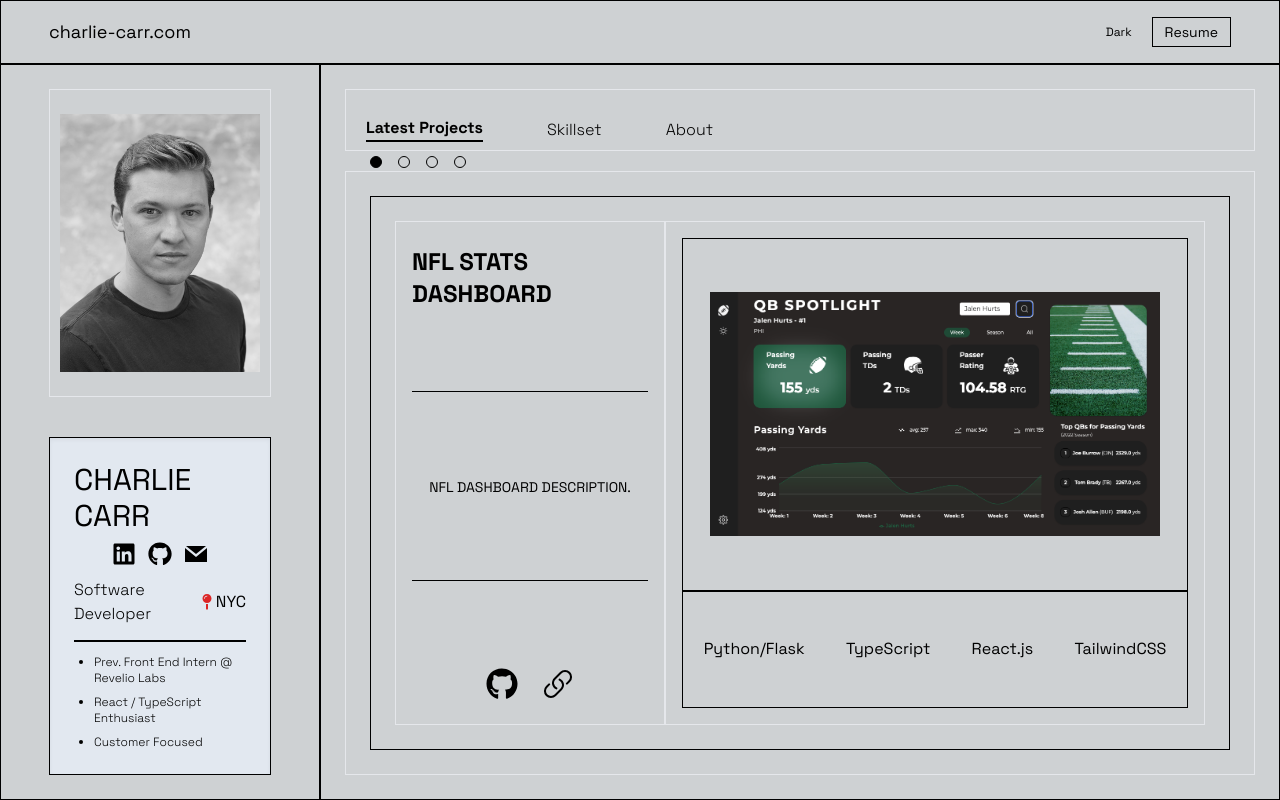
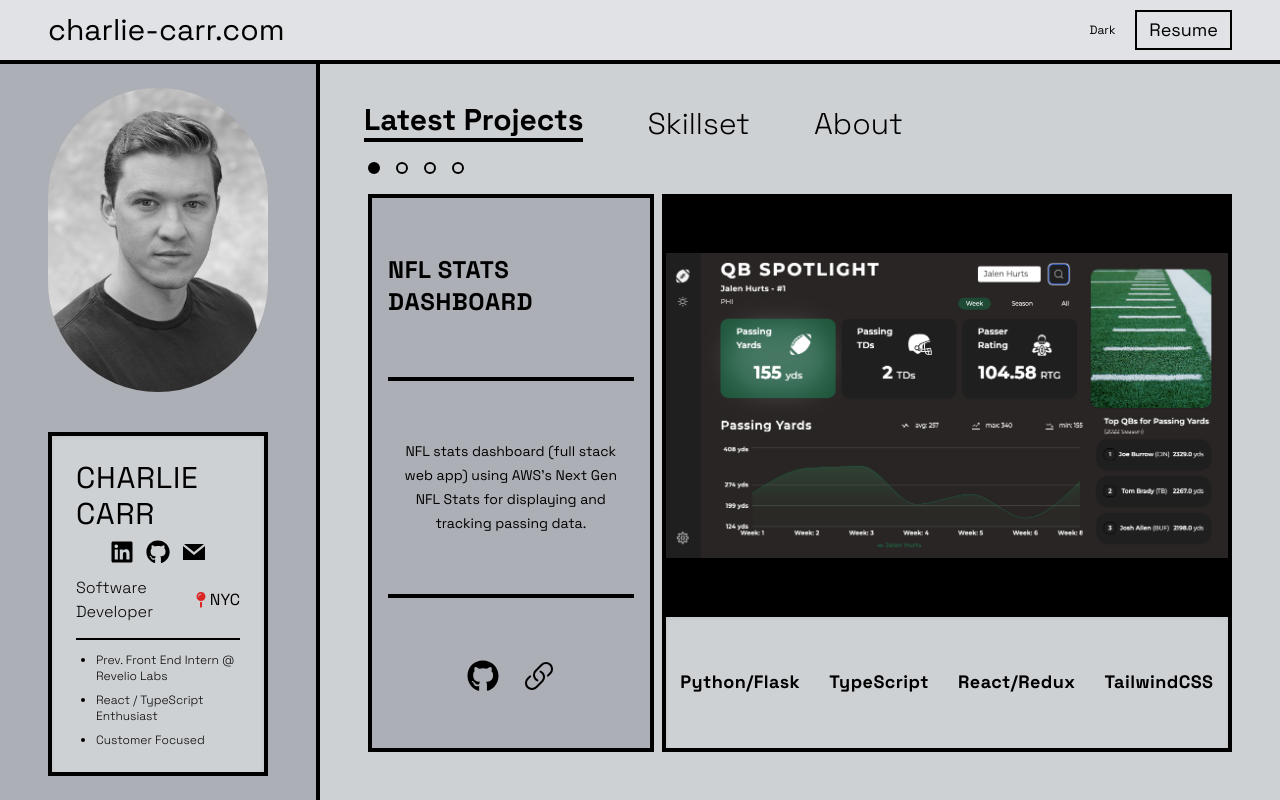
Before and after one commit to CharlesCarr/charlie_dev_portfolio, a Next.js app: page / in a window 1280 px wide. Built offline with nearby package versions, Linux system fonts and the light colour scheme.

Commit message:
remove borders and update positioning

```diff
--- a/components/Header.tsx
+++ b/components/Header.tsx
@@ -11,16 +11,16 @@
   // const [showHamMenu, setShowHamMenu] = useState<boolean>(false);
 
   return (
-    <header className="flex h-16 w-full justify-between items-center px-12 border border-black">
+    <header className="flex h-16 w-full justify-between items-center px-12  border-b-black border-t-0 border-x-0 border-4 bg-[#e1e2e6]">
       {/* right header */}
       <div className="flex justify-center items-center">
-        <p className="text-lg">charlie-carr.com</p>
+        <p className="text-3xl">charlie-carr.com</p>
       </div>
 
       {/* left header */}
       <div className="flex items-center justify-center">
         <p className="text-xs">Dark</p>
-        <button className="border ml-5 border-black py-1 px-3 text-sm">
+        <button className="border-2 ml-5 border-black py-1 px-3 text-lg">
           Resume
         </button>
       </div>
--- a/components/Project.tsx
+++ b/components/Project.tsx
@@ -12,32 +12,38 @@
   };
 
   return (
-    <div className="h-full w-full border border-black flex justify-center items-center p-6">
+    <div className="h-full w-full flex justify-center items-center">
       {/* left side project */}
-      <div className="w-1/3 h-full border flex flex-col justify-between items-center py-6 px-4">
-        <h1 className="font-bold mb-2 text-2xl">{title}</h1>
-        <div className="w-full h-1 border-t border-black mb-2"></div>
+      <div className="w-1/3 h-full border-4 border-black flex flex-col justify-between items-center py-14 px-4 mr-2 bg-[#acafb5]">
+        <h1 className="font-bold mb-2 text-2xl tracking-wide">{title}</h1>
+        <div className="w-full h-1 border-t-black border-b-0 border-x-0 border-4 mb-2"></div>
         <p className="text-sm text-center leading-6 px-3">{description}</p>
-        <div className="w-full h-4 border-t border-black mt-2"></div>
+        <div className="w-full h-4 border-t-black border-b-0 border-x-0 border-4 mt-2"></div>
         <ul className="m-0 p-0 w-full flex justify-center items-center">
           <li>
-            <FaGithub className="w-8 h-8 mr-3 cursor-pointer" onClick={() => gitHubClickHandler()} />
+            <FaGithub
+              className="w-8 h-8 mr-3 cursor-pointer"
+              onClick={() => gitHubClickHandler()}
+            />
           </li>
           <li>
-            <LinkIcon className="w-8 h-8 ml-3 cursor-pointer" onClick={() => demoClickHandler()} />
+            <LinkIcon
+              className="w-8 h-8 ml-3 cursor-pointer"
+              onClick={() => demoClickHandler()}
+            />
           </li>
         </ul>
       </div>
 
       {/* right side project */}
-      <div className="w-2/3 h-full border flex flex-col items-center justify-center p-4">
+      <div className="w-2/3 h-full flex flex-col items-center justify-center">
         {/* change to video soon */}
-        <div className="w-full h-3/4 border border-black flex justify-center items-center">
-          <Image src={image} height={"225"} width={"450"} />
+        <div className="w-full h-3/4 flex justify-center items-center border-t-black border-x-black border-b-0 border-4 relative bg-black">
+          <Image src={image} layout="fill" objectFit="contain" />
         </div>
-        <ul className="w-full h-1/4 border border-black flex justify-around items-center">
+        <ul className="w-full h-1/4 flex justify-around items-center  border-4 border-black shadow-inner">
           {tech.map((t: string) => (
-            <li>{t}</li>
+            <li className="font-bold text-lg tracking-wide">{t}</li>
           ))}
         </ul>
       </div>
--- a/components/sections/LeftSection.tsx
+++ b/components/sections/LeftSection.tsx
@@ -5,13 +5,13 @@
 
 function LeftSection() {
   return (
-    <section className="w-1/4 h-full flex flex-col border border-black px-12 py-6">
-      <div className="w-full h-1/2 flex flex-col justify-center items-center border">
-        <Image src={Headshot} width={"200"} height={"200"} />
+    <section className="w-1/4 h-full flex flex-col border-r-4 border-black border-0 px-12 py-6 bg-[#acafb5]">
+      <div className="w-full h-1/2 flex flex-col justify-center items-center relative">
+        <Image src={Headshot} layout="fill" objectFit="cover" className="rounded-full" />
       </div>
 
-      <div className="w-full h-1/2 flex flex-col justify-between items-center border border-black mt-10 p-6 bg-slate-200 shadow-inner">
-        <p className="text-3xl mb-2">CHARLIE CARR</p>
+      <div className="w-full h-1/2 flex flex-col justify-between items-center border-4 border-black mt-10 p-6 shadow-inner bg-[#ced1d3]">
+        <p className="text-3xl mb-2 tracking-wide">CHARLIE CARR</p>
         <ul className="w-full flex justify-center items-center m-0 p-0">
           <li className="mr-3">
             <FaLinkedin className="w-6 h-6 cursor-pointer" />
--- a/components/sections/ProjectsSection.tsx
+++ b/components/sections/ProjectsSection.tsx
@@ -9,16 +9,16 @@
   {
     title: "NFL STATS DASHBOARD",
     image: NFLImg,
-    description: "NFL DASHBOARD DESCRIPTION.",
+    description: "NFL stats dashboard (full stack web app) using AWS's Next Gen NFL Stats for displaying and tracking passing data.",
     github: "https://github.com/CharlesCarr/nfl_nextgen_stats",
     demo: "https://react-nfl.onrender.com/",
-    tech: ["Python/Flask", "TypeScript", "React.js", "TailwindCSS"],
+    tech: ["Python/Flask", "TypeScript", "React/Redux", "TailwindCSS"],
   },
   {
     title: "NFT WEBSITE",
     image: NFTCollectionImg,
     description:
-      "This is a professional enterprise landing page to display NFT collections with a clean and modern design. NFT images were created using StarryAI's AI generation. Users are able to view and filter by different collections.",
+      "NFT collection website with a clean and modern design. NFT images were created using StarryAI's AI generation.",
     github: "https://github.com/CharlesCarr/next-nft-landing-page",
     demo: "https://next-nft-landing-page.vercel.app/",
     tech: ["React JS", "TypeScript", "Next.js", "TailwindCSS"],
@@ -27,7 +27,7 @@
     title: "MY WORKOUT APP",
     image: WorkoutImg,
     description:
-      "This is a mobile friendly, custom workout tracker web app built with React. After creating a profile, users are able to create, save, and edit workouts to store in the user’s library of workouts. Users can then select a workout for the day to have on hand while at the gym.",
+      "Custom workout tracker web app. Enabling users to create profiles and create, save, and edit workouts. Ability to select workout for the day to have on hand while at the gym.",
     github: "https://github.com/CharlesCarr/workout-v2",
     demo: "https://workout-tracker-faa13.web.app/",
     tech: ["React JS", "Material UI", "Firebase"],
@@ -36,7 +36,7 @@
     title: "STOCKCHARTZ",
     image: StockChartImg,
     description:
-      "This project allows users to input stock tickers to display animated, responsive stock price chart data. The user can add up to two stock tickers and compare side by side with a biaxial chart. Users are also able to view percentage change performance. Stock price data is fetched from an external API for current pricing.",
+      "Stock tracking chart web app. Users input stock ticker(s) to display and compare stock price chart data and percentage change.",
     github: "https://github.com/CharlesCarr/react-stock-chart",
     demo: "https://stockchartz.web.app/",
     tech: ["React JS", "Chakra UI", "Polygon.io API", "Recharts"],
@@ -50,29 +50,29 @@
 
   return (
     <div className="h-full w-full relative">
-      <ul className="absolute flex justify-center items-center -top-10 left-0">
+      <ul className="absolute flex justify-center items-center -top-8 left-0">
         <li
           className={`${
             projectSelected === 0 ? "bg-black" : null
-          } mr-4 border border-black w-3 h-3 rounded-full cursor-pointer`}
+          } mr-4 border-2 border-black w-3 h-3 rounded-full cursor-pointer`}
           onClick={() => setProjectSelected(0)}
         ></li>
         <li
           className={`${
             projectSelected === 1 ? "bg-black" : null
-          } mr-4 border border-black w-3 h-3 rounded-full cursor-pointer`}
+          } mr-4 border-2 border-black w-3 h-3 rounded-full cursor-pointer`}
           onClick={() => setProjectSelected(1)}
         ></li>
         <li
           className={`${
             projectSelected === 2 ? "bg-black" : null
-          } mr-4 border border-black w-3 h-3 rounded-full cursor-pointer`}
+          } mr-4 border-2 border-black w-3 h-3 rounded-full cursor-pointer`}
           onClick={() => setProjectSelected(2)}
         ></li>
         <li
           className={`${
             projectSelected === 3 ? "bg-black" : null
-          } mr-4 border border-black w-3 h-3 rounded-full cursor-pointer`}
+          } mr-4 border-2 border-black w-3 h-3 rounded-full cursor-pointer`}
           onClick={() => setProjectSelected(3)}
         ></li>
       </ul>
@@ -88,7 +88,6 @@
         />
       )}
       {projectSelected === 1 && (
-        <div className="h-full w-full border border-black">
           <Project
             title={allProjects[1].title}
             image={allProjects[1].image}
@@ -97,10 +96,8 @@
             demo={allProjects[1].demo}
             tech={allProjects[1].tech}
           />
-        </div>
       )}
       {projectSelected === 2 && (
-        <div className="h-full w-full border border-black">
           <Project
             title={allProjects[2].title}
             image={allProjects[2].image}
@@ -109,10 +106,8 @@
             demo={allProjects[2].demo}
             tech={allProjects[2].tech}
           />
-        </div>
       )}
       {projectSelected === 3 && (
-        <div className="h-full w-full border border-black">
           <Project
             title={allProjects[3].title}
             image={allProjects[3].image}
@@ -121,7 +116,6 @@
             demo={allProjects[3].demo}
             tech={allProjects[3].tech}
           />
-        </div>
       )}
     </div>
   );
--- a/components/sections/RightSection.tsx
+++ b/components/sections/RightSection.tsx
@@ -19,16 +19,16 @@
 
 
   return (
-    <main className="w-3/4 h-full flex flex-col border border-black p-6">
-      <div className="flex justify-center items-end w-full h-16 border">
-        <ul className="m-0 p-0 w-full flex justify-start items-end pl-5 pb-2">
-          <li className={`${filterState === 'Latest Projects' ? 'border-b-2 border-black font-bold' : 'font-light'} mr-16 cursor-pointer`} onClick={(e: any) => setFilterState(e.target.innerText)}>Latest Projects</li>
-          <li className={`${filterState === 'Skillset' ? 'border-b-2 border-black font-bold' : 'font-light'} mr-16 cursor-pointer`} onClick={(e: any) => setFilterState(e.target.innerText)}>Skillset</li>
-          <li className={`${filterState === 'About' ? 'border-b-2 border-black font-bold' : 'font-light'} mr-16 cursor-pointer`} onClick={(e: any) => setFilterState(e.target.innerText)}>About</li>
+    <main className="w-3/4 h-full flex flex-col p-6">
+      <div className="flex justify-center items-end w-full h-16">
+        <ul className="m-0 p-0 w-full flex justify-start items-end pl-5 pb-2 text-3xl">
+          <li className={`${filterState === 'Latest Projects' ? 'border-b-4 border-black font-bold' : 'font-light'} mr-16 cursor-pointer`} onClick={(e: any) => setFilterState(e.target.innerText)}>Latest Projects</li>
+          <li className={`${filterState === 'Skillset' ? 'border-b-4 border-black font-bold' : 'font-light'} mr-16 cursor-pointer`} onClick={(e: any) => setFilterState(e.target.innerText)}>Skillset</li>
+          <li className={`${filterState === 'About' ? 'border-b-4 border-black font-bold' : 'font-light'} mr-16 cursor-pointer`} onClick={(e: any) => setFilterState(e.target.innerText)}>About</li>
         </ul>
       </div>
 
-      <div className="w-full h-main mt-5 flex justify-around items-center border p-6">
+      <div className="w-full h-main mt-5 flex justify-around items-center p-6">
 
         {/* Component for Projects State */}
         {filterState === 'Latest Projects' && <ProjectsSection />}
```
